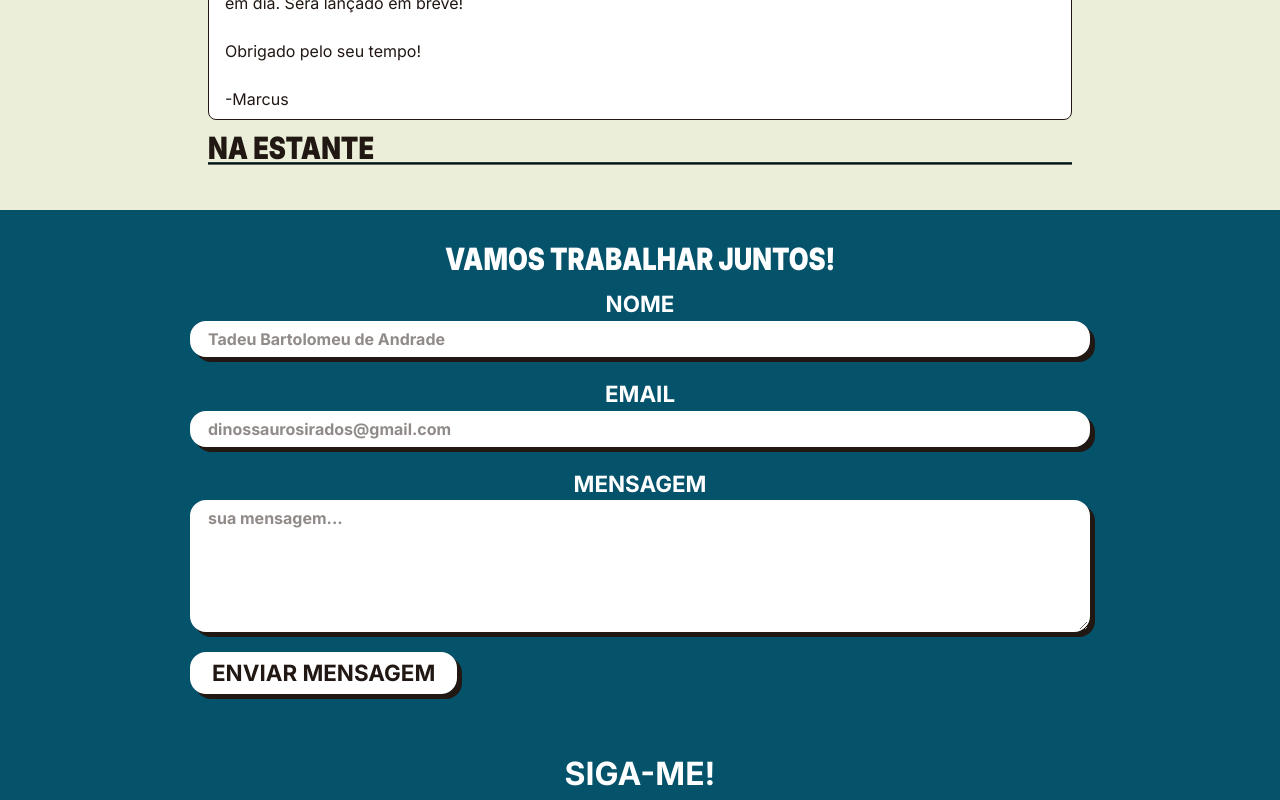
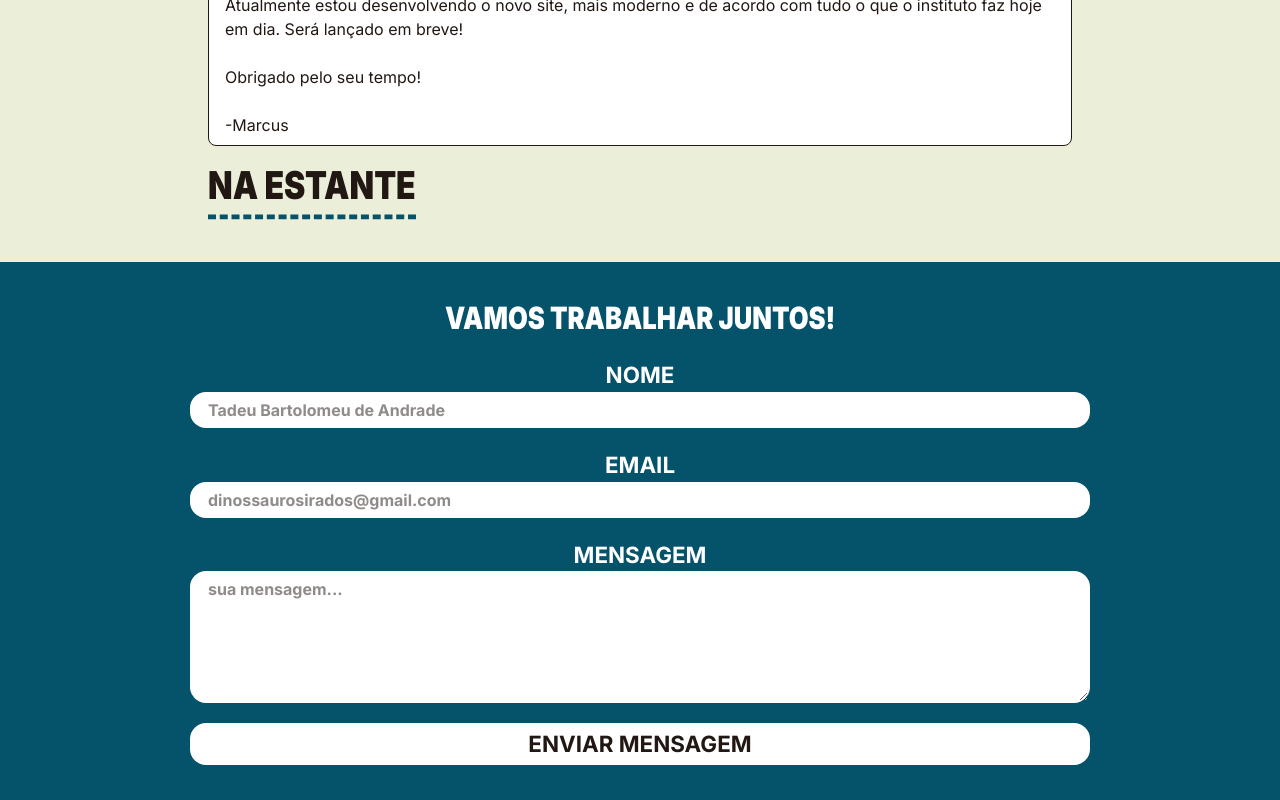
Before and after one commit to marcusdv/blog-blop, a Next.js app: page /sobre in a window 1280 px wide. Shown: the part 580-1380 px from the top of the page. Built offline with nearby package versions, Linux system fonts and the light colour scheme.

Commit message:
melhorando a estilização

```diff
--- a/src/app/components/contato/Contato.module.css
+++ b/src/app/components/contato/Contato.module.css
@@ -31,7 +31,6 @@
         padding: 0 1rem;
         border-radius: 1rem;
         font-size: 1rem;
-        box-shadow: var(--sombra-dura);
     }
 
     label {
@@ -42,19 +41,11 @@
         font-weight: 700;
     }
 
-    /* no celular empilha; a partir de 640px o botão fica de um lado
-       e a mensagem de status do outro */
+    /* botão ocupa o bloco inteiro; a mensagem de status fica logo abaixo */
     .acoes {
         display: flex;
         flex-direction: column;
         gap: 0.75rem;
-
-        @media (min-width: 640px) {
-            flex-direction: row;
-            align-items: center;
-            justify-content: space-between;
-            gap: 1.5rem;
-        }
     }
 
     button {
@@ -66,11 +57,8 @@
         padding: 4px 22px;
         max-width: 1200px;
         border-radius: 1rem;
-        box-shadow: var(--sombra-dura);
         /* desce e volta suave */
-        transition:
-            transform 0.25s ease,
-            box-shadow 0.25s ease;
+        transition: transform 0.25s ease;
     }
 
     /* afunda no clique: :active enquanto segura,
@@ -78,6 +66,5 @@
     button:active,
     button.pressionado {
         transform: translate(3px, 3px);
-        box-shadow: var(--sombra-pressionada);
     }
 }
--- a/src/app/globals.css
+++ b/src/app/globals.css
@@ -3,7 +3,7 @@
 
 :root {
     --main-green: hsl(195, 91%, 22%);
-    --main-green-hover: hsl(68, 39%, 69%);
+    --main-green-hover: hsl(195, 97%, 49%);
     --main-yellow: hsl(68, 39%, 89%);
     --main-green-soft: hsl(195, 91%, 95%);
     --main-black: #211713;
@@ -52,12 +52,12 @@ h1 {
 
 h2 {
     font-weight: 900;
-    font-size: 1.6rem;
+    font-size: 2rem;
     text-transform: uppercase;
     transform: scaleY(1.2);
     display: inline-block;
-    line-height: 1.5rem;
-    border-bottom: 0.15rem outset var(--main-green);
+    line-height: 3rem;
+    border-bottom: 0.3rem dashed var(--main-green);
     margin-bottom: 1rem;
 }
 
@@ -150,10 +150,6 @@ article {
     .tags {
         padding: 0 1rem 1rem 1rem;
     }
-}
-
-article:hover {
-    box-shadow: var(--sombra-dura);
 }
 
 main {
--- a/src/app/sobre/sobre.module.css
+++ b/src/app/sobre/sobre.module.css
@@ -3,6 +3,12 @@
     display: flex;
     flex-direction: column;
     gap: 1rem;
+
+    /* como flex item, o h2 perde o inline-block e estica na largura toda,
+       levando a borda junto; align-self: start encolhe ele até o texto */
+    h2 {
+        align-self: start;
+    }
 
     #ultimoUpdate {
         background-color: var(--main-white);
```
